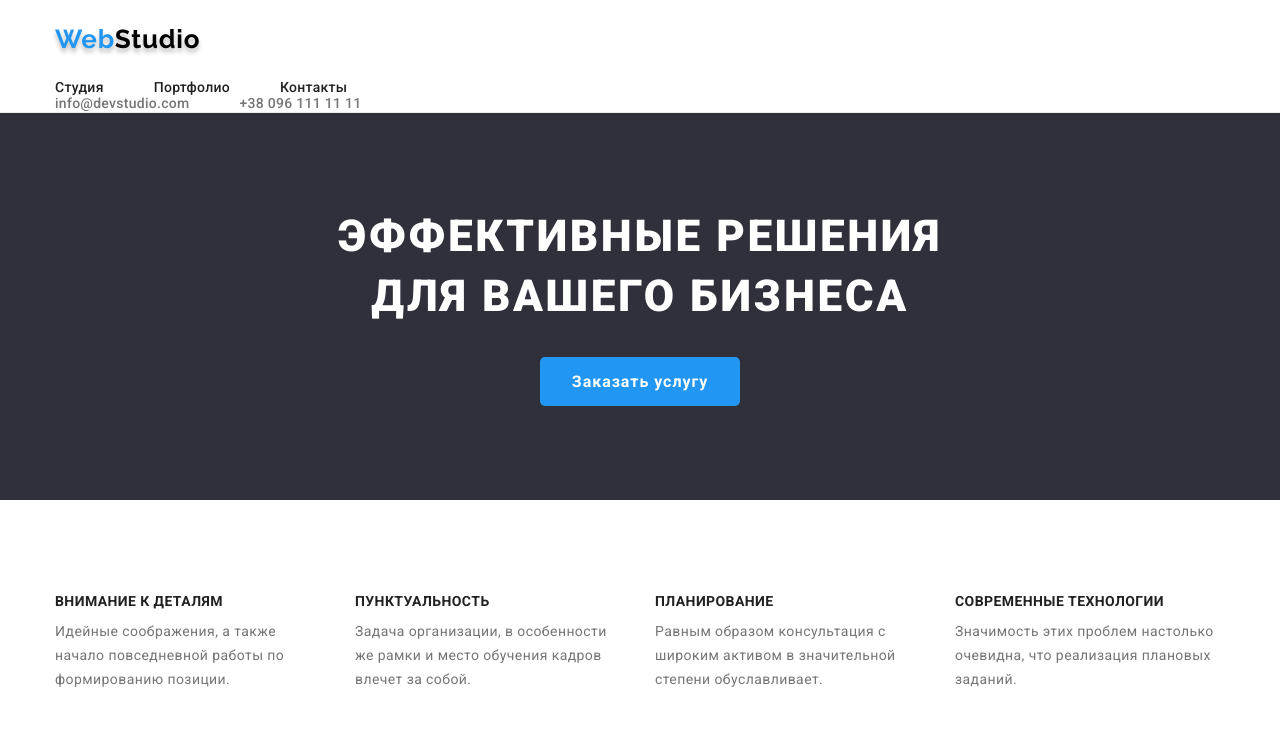
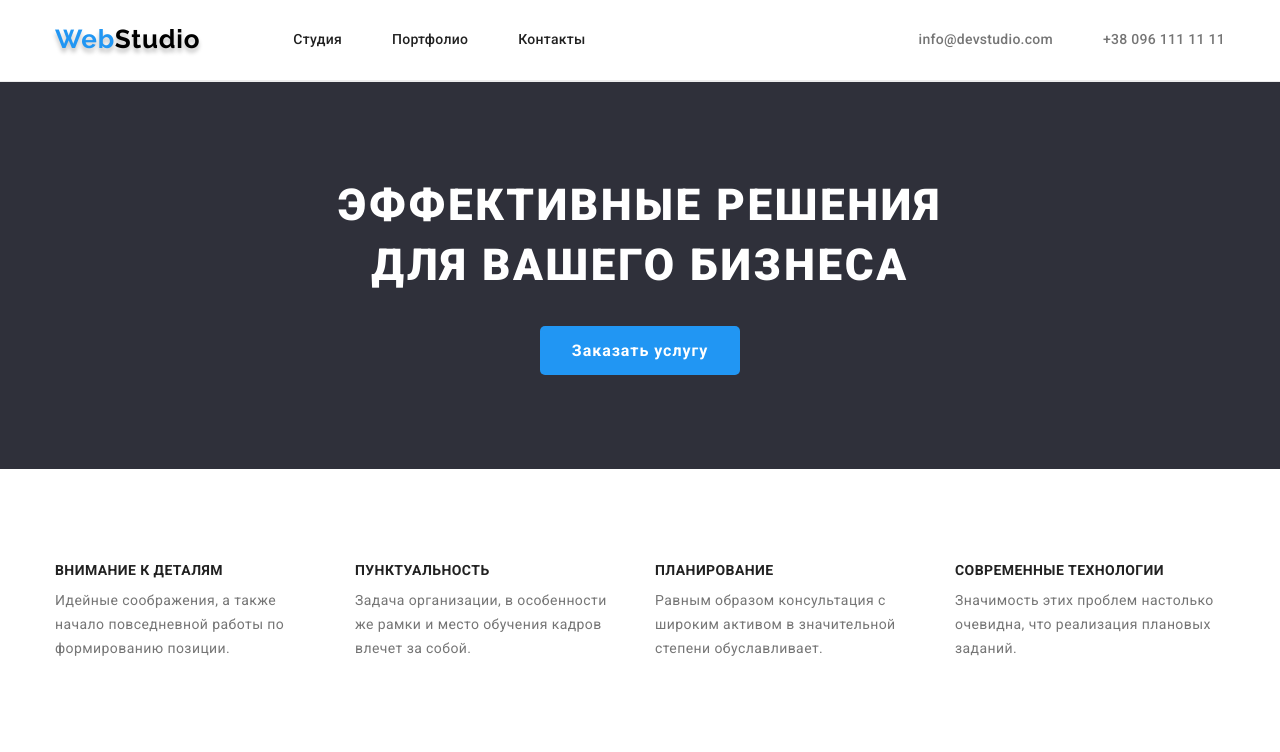
Before and after one commit to b01ma/goit-markup-hw-03, a plain HTML site: page index.html in a window 1280 px wide. Shown: the top 752 px of the page. Drawn offline with nearby package versions, Linux system fonts and the light colour scheme.

Commit message:
fixed container header

```diff
--- a/index.html
+++ b/index.html
@@ -18,7 +18,7 @@
 <body>
     <!-- Хедер веб сайта -->
     <header class="header">
-       <div class="container">
+       <div class="header container">
             <a class="link logo logo-header" href="./index.html">Web<span class="logo-span link">Studio</span></a>
 
             <!-- Навигация  -->
```
